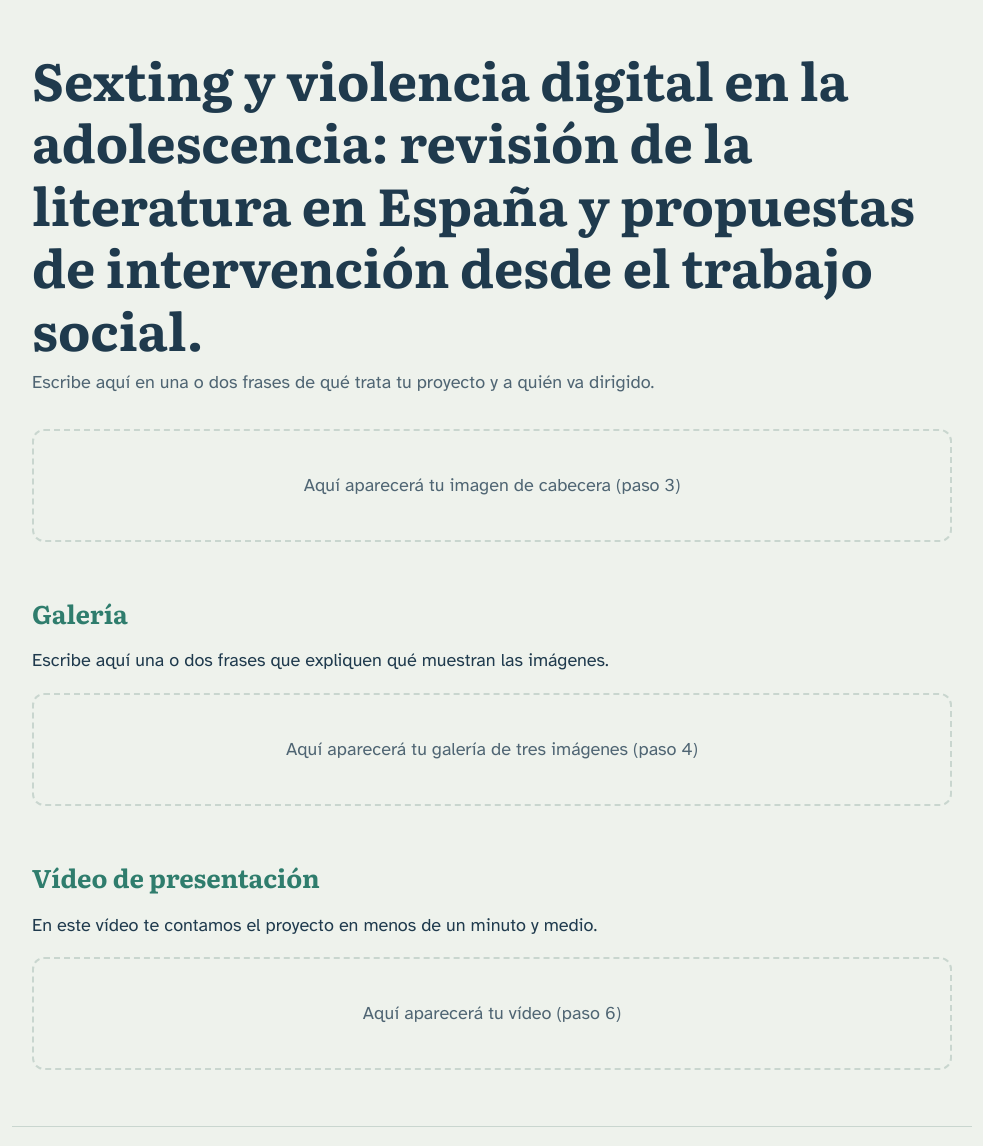
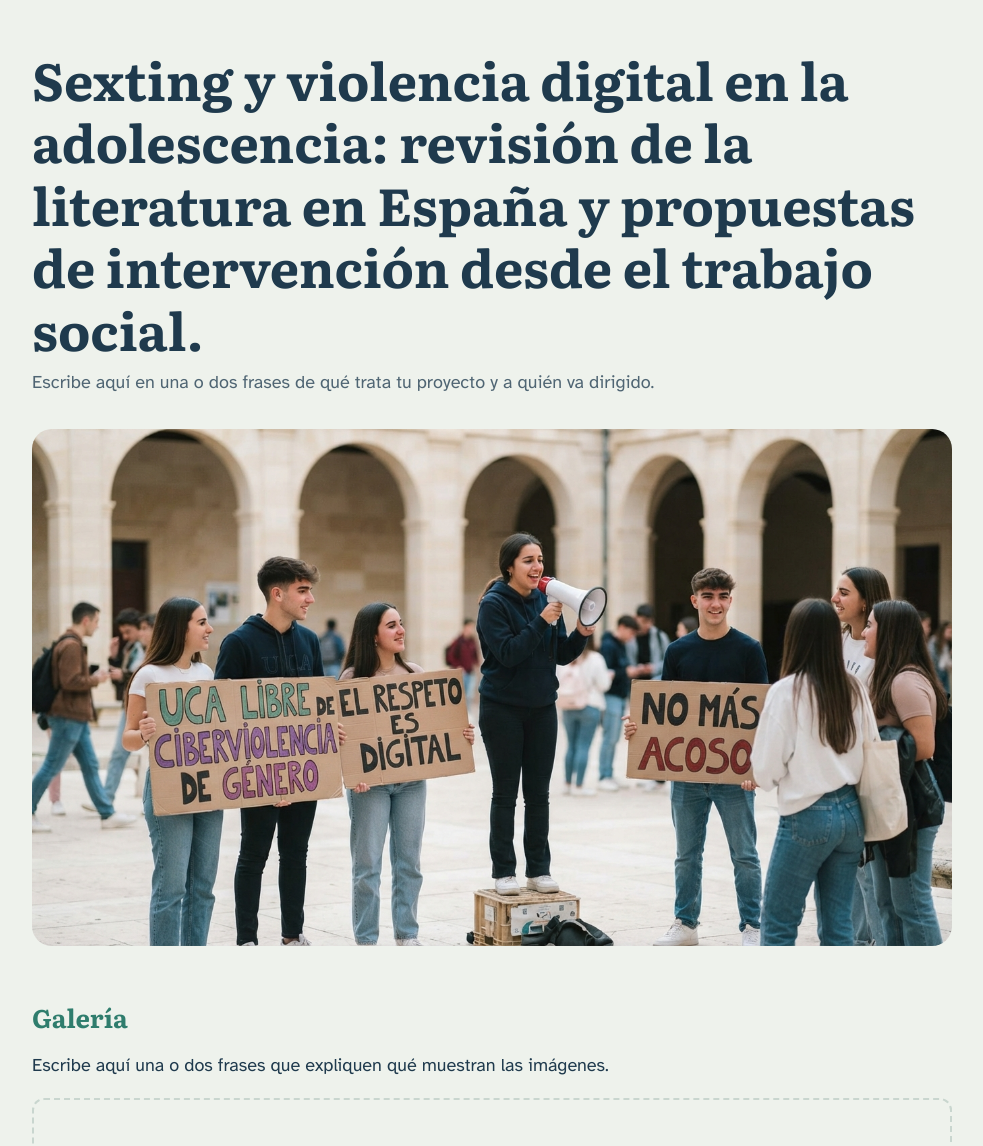
Before and after one commit to mariadelrocio-perez/practica-imagenes-video, a plain HTML site: page index.html in a window 1280 px wide. Shown: the top 1146 px of the page, without its empty margins (148-1131 px from the left). Drawn offline with Linux system fonts and the light colour scheme.

Commit message:
Update index.html

```diff
--- a/index.html
+++ b/index.html
@@ -149,7 +149,7 @@
 
     <div class="zona" data-aviso="Aquí aparecerá tu imagen de cabecera (paso 3)">
       <!-- PASO 3: CABECERA ============================ INICIO -->
-
+      <img src="img/cabecera.png" alt="" class="imagen-cabecera">
       <!-- PASO 3: CABECERA =============================== FIN -->
     </div>
   </header>
```
